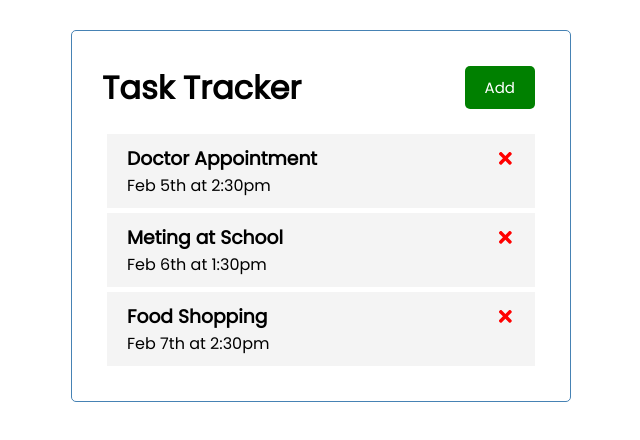
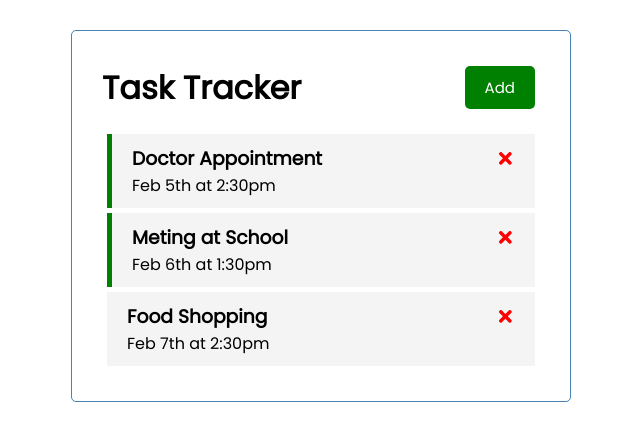
Before and after one commit to J-Bykova/task-tracker, a React (Create React App) app: page / in a window 1280 px wide. Shown: the top 440 px of the page, without its empty margins (319-959 px from the left). Built offline with nearby package versions, Linux system fonts and the light colour scheme.

Commit message:
Add toggleReminder

```diff
--- a/src/App.js
+++ b/src/App.js
@@ -30,6 +30,11 @@ export default function App() {
     setTasks(tasks.filter((task) => task.id !== id))
   }
 
+  const toggleReminder = (id) => {
+    setTasks(tasks.map((task) => task.id === id
+      ? {...task, reminder: !task.reminder} : task))
+  }
+
   return (
     <div className="container">
       <Header/>
@@ -37,6 +42,7 @@ export default function App() {
         <Tasks
           tasks={tasks}
           onDelete={deleteTask}
+          onReminder={toggleReminder}
         />
       ) : ('no tasks to show')}
     </div>
--- a/src/components/Task.js
+++ b/src/components/Task.js
@@ -1,8 +1,10 @@
 import { FaTimes } from "react-icons/fa";
 
-const Task = ({ task, onDelete }) => {
+const Task = ({ task, onDelete, onReminder }) => {
   return (
-    <div className='task'>
+    <div className={`task ${task.reminder ? 'reminder' : ''}`}
+    onDoubleClick={() => onReminder(task.id)}
+    >
       <h3>
         { task.text }
         <FaTimes
--- a/src/components/Tasks.js
+++ b/src/components/Tasks.js
@@ -1,6 +1,6 @@
 import Task from './Task'
 
-const Tasks = ({ tasks, onDelete }) => {
+const Tasks = ({tasks, onDelete, onReminder}) => {
   return (
     <>
       {tasks.map((task) => (
@@ -8,6 +8,7 @@ const Tasks = ({ tasks, onDelete }) => {
           key={task.id}
           task={task}
           onDelete={onDelete}
+          onReminder={onReminder}
         />
       ))}
     </>
```
